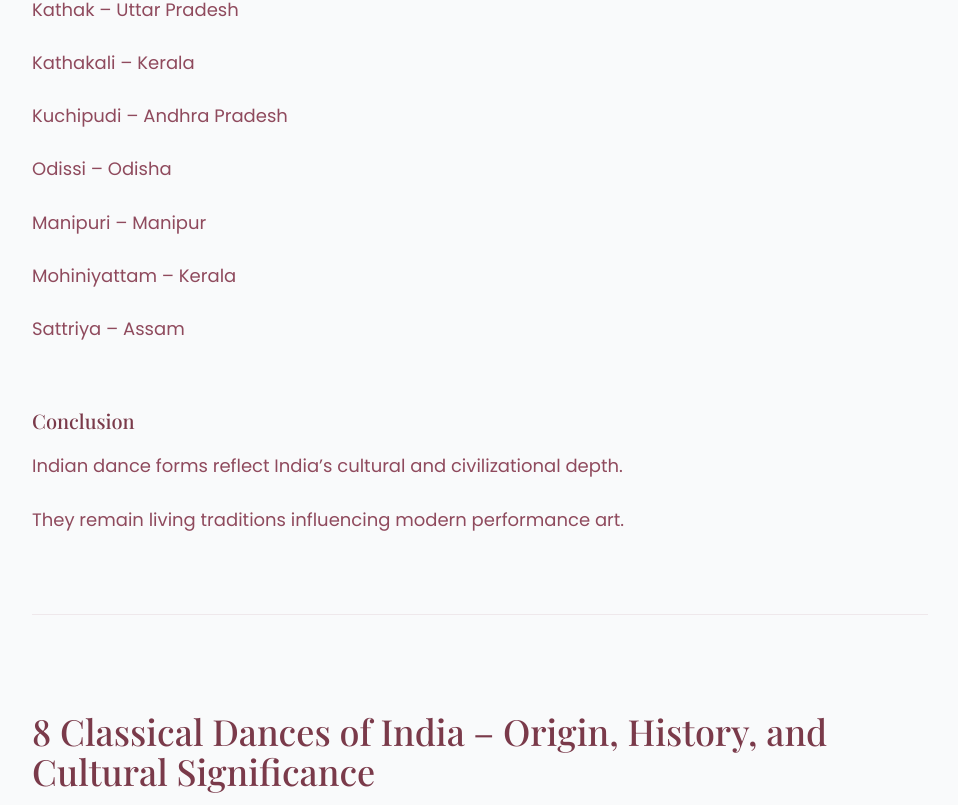
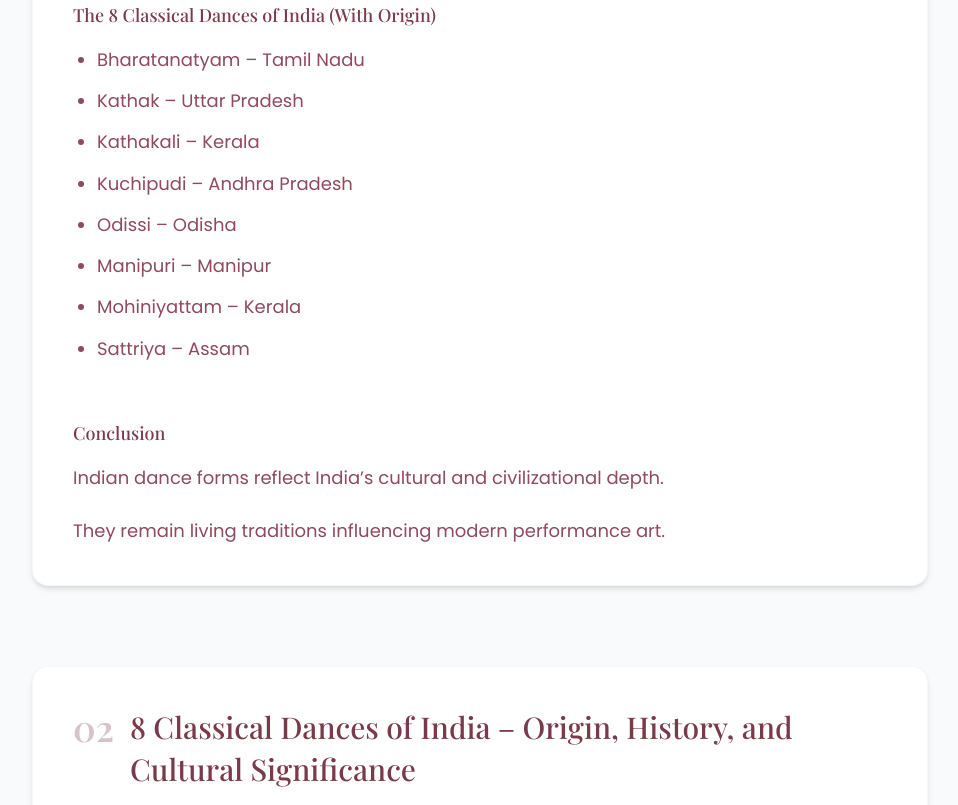
Before and after one commit to Prerana43/For-the-Heart, a React (Vite) app: page /blog in a window 1280 px wide. Shown: the part 1175-1980 px from the top of the page, without its empty margins (160-1118 px from the left). Built offline with nearby package versions, Linux system fonts and the light colour scheme.

Commit message:
Blog page updated

```diff
--- a/src/pages/Blog.jsx
+++ b/src/pages/Blog.jsx
@@ -6,7 +6,6 @@ export default function Blog() {
       id: 1,
       title:
         "Indian Dance Forms: A Complete Guide to Classical and Folk Traditions of India",
-      // date: "February 2026",
       sections: [
         {
           heading: "Introduction",
@@ -54,12 +53,10 @@ export default function Blog() {
         },
       ],
     },
-
     {
       id: 2,
       title:
         "8 Classical Dances of India – Origin, History, and Cultural Significance",
-      // date: "March 2026",
       sections: [
         {
           heading: "Introduction",
@@ -107,12 +104,10 @@ export default function Blog() {
         },
       ],
     },
-
     {
       id: 3,
       title:
         "Indian Folk and Tribal Dance Forms of India – Traditional Indian Dances Explained",
-      // date: "April 2026",
       sections: [
         {
           heading: "Introduction",
@@ -168,34 +163,55 @@ export default function Blog() {
     },
   ];
 
+  const isBulletSection = (heading) =>
+    heading.includes("List") ||
+    heading.includes("Dances") ||
+    heading.includes("Traditions") ||
+    heading.includes("Significance") ||
+    heading.includes("Categories");
+
   return (
     <section className="py-24 px-6 bg-gray-50">
-      <div className="max-w-4xl mx-auto">
+      <div className="max-w-4xl mx-auto space-y-20">
+        <h1 className="font-heading text-5xl text-brand text-center mb-16">
+  {/* Insights & Articles */}
+  Our Blogs
+</h1>
         {blogs.map((blog) => (
-          <article key={blog.id} className="mb-24">
-            <h2 className="font-heading text-4xl text-brand mb-4">
-              {blog.title}
+          <article
+            key={blog.id}
+            className="bg-white rounded-2xl shadow-md p-10 border border-dark/5"
+          >
+            <h2 className="font-heading text-3xl text-brand mb-10 leading-snug flex items-start gap-4">
+  <span className="text-4xl text-brand/30 font-semibold">
+    {String(blog.id).padStart(2, "0")}
+  </span>
+  <span>{blog.title}</span>
 </h2>
 
-            <p className="text-sm text-dark/50 mb-12">{blog.date}</p>
-
-            <div className="space-y-16">
+            <div className="space-y-14">
               {blog.sections.map((section, index) => (
                 <div key={index}>
-                  <h3 className="font-heading text-xl text-brand mb-4">
+                  <h3 className="font-heading text-lg text-brand mb-4">
                     {section.heading}
                   </h3>
 
+                  {isBulletSection(section.heading) ? (
+                    <ul className="list-disc pl-6 space-y-3 text-dark text-lg leading-relaxed">
+                      {section.content.map((item, i) => (
+                        <li key={i}>{item}</li>
+                      ))}
+                    </ul>
+                  ) : (
                     <div className="space-y-6 text-dark text-lg leading-relaxed">
                       {section.content.map((paragraph, i) => (
                         <p key={i}>{paragraph}</p>
                       ))}
                     </div>
+                  )}
                 </div>
               ))}
             </div>
-
-            <div className="h-px w-full bg-dark/10 mt-20"></div>
           </article>
         ))}
       </div>
```
Lines whose indentation alone changed are shown as unchanged.
